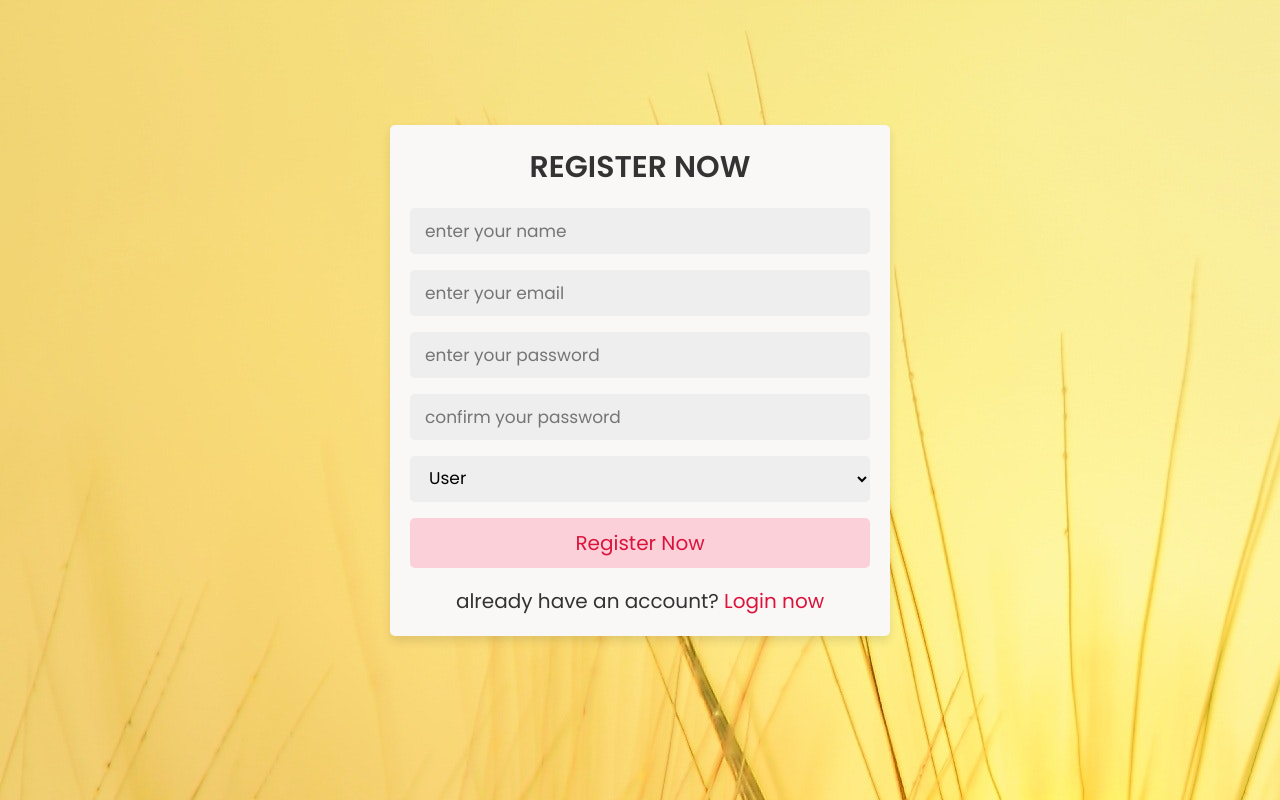
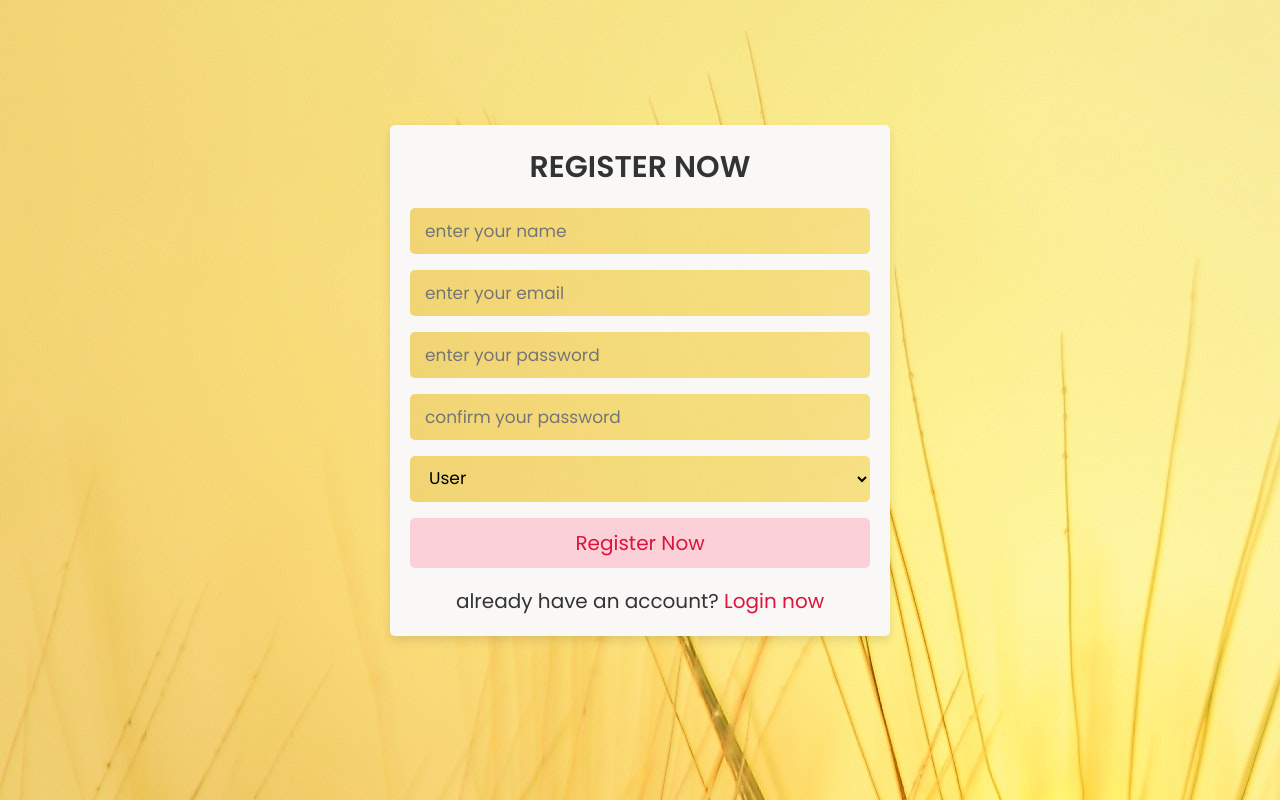
Before and after one commit to Sineth57/User-login-registration-with-database, a PHP site: page /register_form.php in a window 1280 px wide. Run offline with PHP 8.4, Linux system fonts and the light colour scheme.

Commit message:
modified css file

```diff
--- a/style.css
+++ b/style.css
@@ -99,7 +99,7 @@
    padding:10px 15px;
    font-size: 17px;
    margin:8px 0;
-   background: #eee;
+   background-image: url('pexels-pixabay-207247.jpg');
    border-radius: 5px;
 }
 
@@ -113,6 +113,7 @@
    text-transform: capitalize;
    font-size: 20px;
    cursor: pointer;
+   border-color: black;
 }
 
 .form-container form .form-btn:hover{
```
